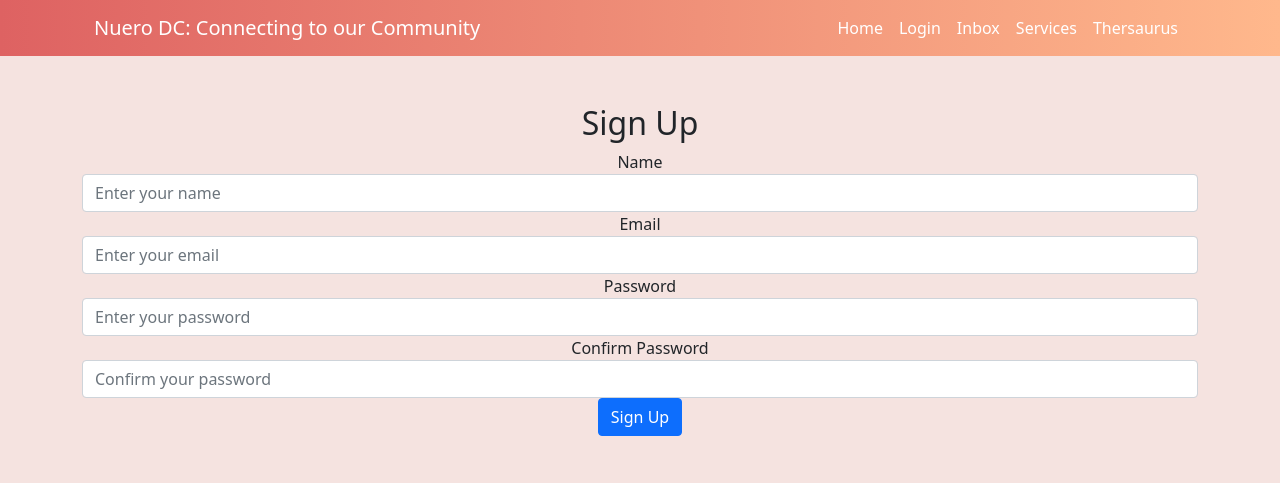
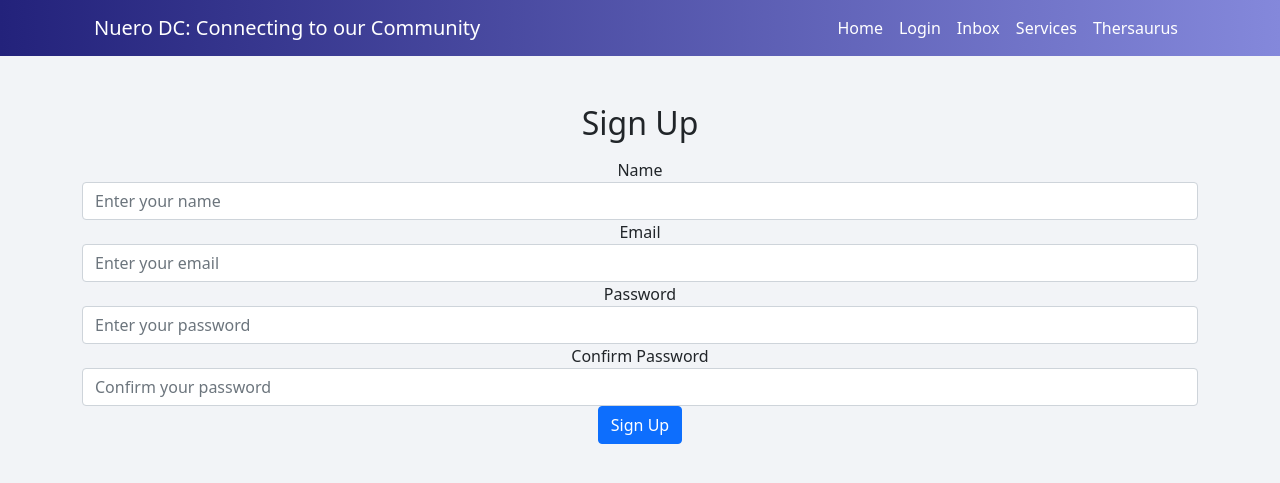
Before and after one commit to CarlosSacUDC/MongoApp, a Flask app: page /signup in a window 1280 px wide. Shown: the top 483 px of the page. Run offline with Flask 3, Linux system fonts and the light colour scheme; some libraries are stand-ins or nearby versions.

Commit message:
Blue navbar and new background color
change to color on nav bar and background color

```diff
--- a/static/css/style.css
+++ b/static/css/style.css
@@ -1,17 +1,17 @@
 body{
-    background-color: #F5E3E0;
+    background-color: rgb(242, 244, 247);
 }
 
 *{margin: 0;padding: 0;
 box-sizing:border-box;}
 
 .header{width: 100%;
-background-image: linear-gradient(to right, #de6262,#ffb88c);
-}
+    background-image: linear-gradient(to right, #23227b,rgb(132, 136, 219));
+    }
 
 .navbar-brand{color: white!important;}
 .nav-link{color: white!important;}
-.nav-link:hover{color: rgb(255, 0, 212)!important;}
-@media(max-width:668px){
+.nav-link:hover{color: rgb(18, 26, 76)!important;}
+@media(max-width:68px){
     .nav-link{text-align: center;}
 }
--- a/templates/signup.html
+++ b/templates/signup.html
@@ -10,7 +10,7 @@
 </div>
 
 {% endfor %}
-    <h2 class="mt-5">Sign Up</h2>
+    <h2 class="mt-5 mb-3">Sign Up</h2>
 
     <form method="POST">
 
```
